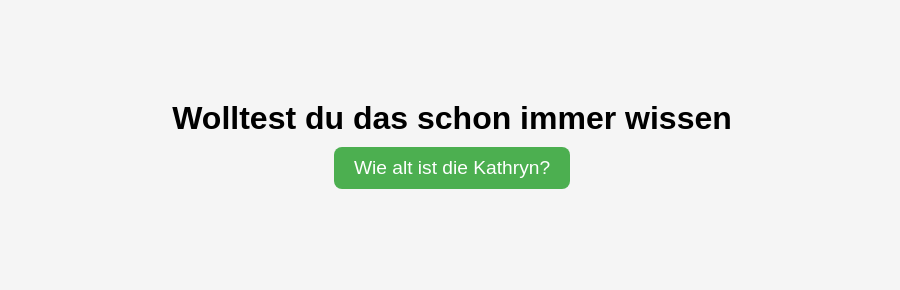
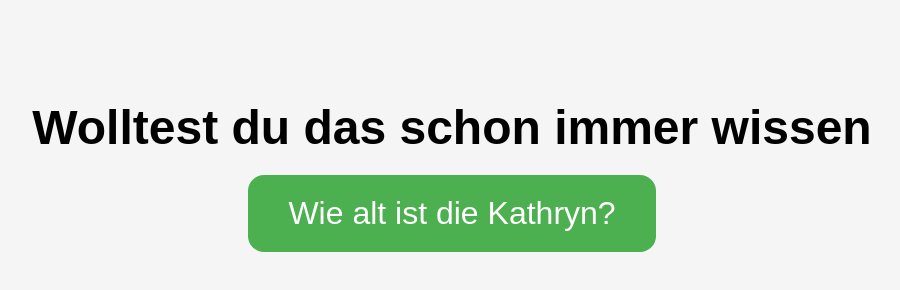
Before and after one commit to Levingo/wiealtistdiekathryn, a plain HTML site: page index.html in a window 1280 px wide. Shown: the whole page, without its empty margins (188-1088 px from the left). Drawn offline with Linux system fonts and the light colour scheme.

Commit message:
Update index.html

```diff
--- a/index.html
+++ b/index.html
@@ -11,8 +11,8 @@
       background-color: #f5f5f5;
     }
     h1 {
-      font-size: 2rem;
-      margin-bottom: 10px;
+      font-size: 3rem;
+      margin-bottom: 20px;
     }
     h2 {
       font-weight: normal;
@@ -20,10 +20,10 @@
       margin-bottom: 30px;
     }
     button {
-      font-size: 1.2rem;
-      padding: 10px 20px;
+      font-size: 2rem;
+      padding: 20px 40px;
       border: none;
-      border-radius: 8px;
+      border-radius: 16px;
       background-color: #4CAF50;
       color: white;
       cursor: pointer;
@@ -32,7 +32,7 @@
       background-color: #45a049;
     }
     p {
-      font-size: 1.3rem;
+      font-size: 2rem;
       margin-top: 20px;
       color: #333;
     }
```
